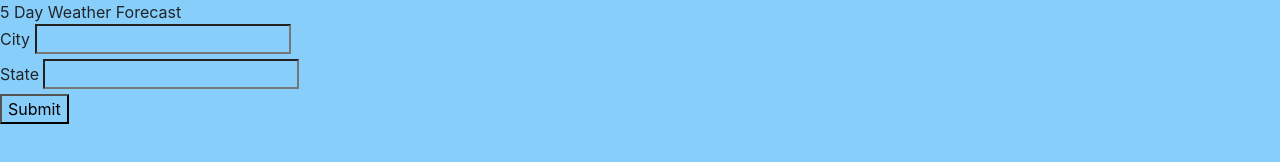
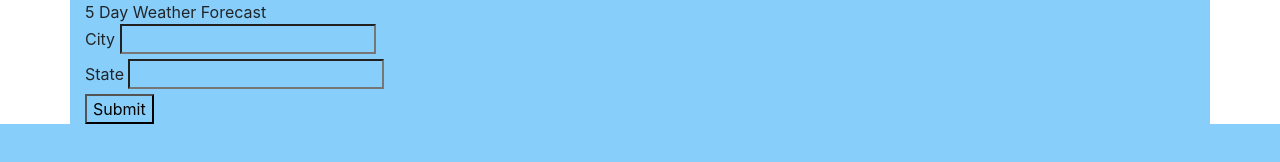
Before and after one commit to chrisjg19/5-Day-Weather-API, a plain HTML site: page index.html in a window 1280 px wide. Drawn offline with nearby package versions, Linux system fonts and the light colour scheme.

Commit message:
updated html

```diff
--- a/index.html
+++ b/index.html
@@ -9,8 +9,8 @@
     <link rel="stylesheet" href="https://cdn.jsdelivr.net/npm/bootstrap@4.3.1/dist/css/bootstrap.min.css" integrity="sha384-ggOyR0iXCbMQv3Xipma34MD+dH/1fQ784/j6cY/iJTQUOhcWr7x9JvoRxT2MZw1T" crossorigin="anonymous">
 </head>
 <body>
-    <header>5 Day Weather Forecast</header>
-    <form id="destination">
+    <header class="container">5 Day Weather Forecast</header>
+    <form id="destination" class="container">
         <label for="city">City</label>
         <input type="text" id="city" name="city">
         <br>
@@ -19,7 +19,7 @@
         <br>
         <button type="submit">Submit</button>
     </form>
-    <div id="forecast"></div>
+    <div id="forecast" class="container"></div>
     <script src="./assets/js/script.js"></script>
     <script src="https://code.jquery.com/jquery-3.3.1.slim.min.js" integrity="sha384-q8i/X+965DzO0rT7abK41JStQIAqVgRVzpbzo5smXKp4YfRvH+8abtTE1Pi6jizo" crossorigin="anonymous"></script>
     <script src="https://cdn.jsdelivr.net/npm/popper.js@1.14.7/dist/umd/popper.min.js" integrity="sha384-UO2eT0CpHqdSJQ6hJty5KVphtPhzWj9WO1clHTMGa3JDZwrnQq4sF86dIHNDz0W1" crossorigin="anonymous"></script>
```
